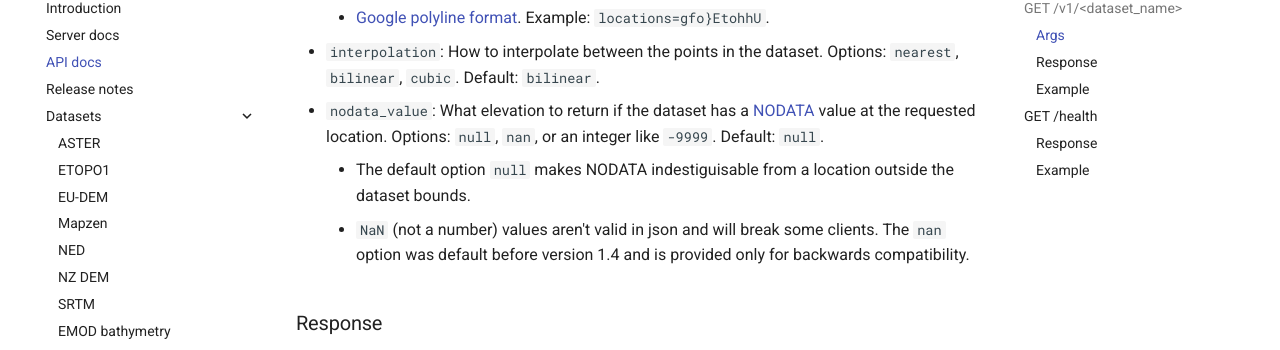
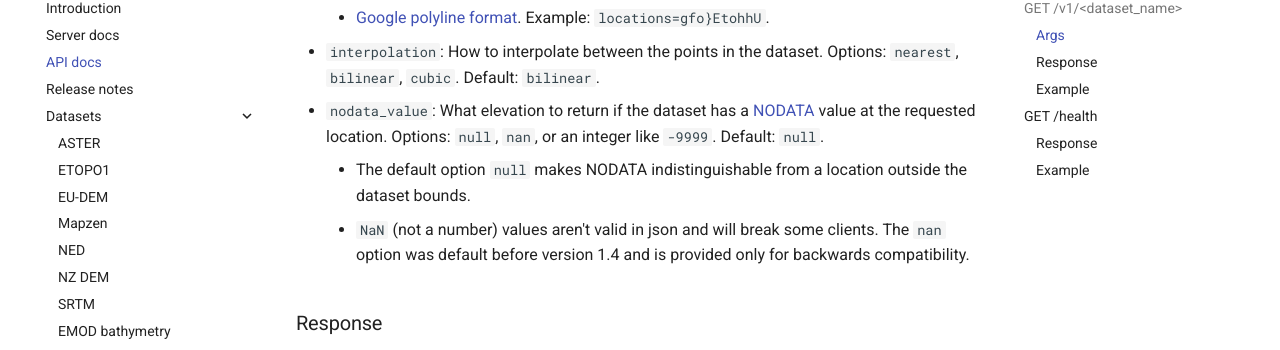
Before and after one commit to ajnisbet/opentopodata, an MkDocs documentation site: the page built from docs/api.md, in a window 1280 px wide and 900 px high, scrolled down 480 px. Shown: the part 100-450 px from the top of the window. Built offline with MkDocs 1.6.1 and Material for MkDocs 9.7.7, drawn with Linux system fonts in a browser that asks for light colours; comment, search, counter and statistics services are not loaded.

Commit message:
Minor fix (line 19)

```diff
--- a/docs/api.md
+++ b/docs/api.md
@@ -16,7 +16,7 @@ Latitudes and longitudes should be in `EPSG:4326` (also known as WGS-84 format),
     * [Google polyline format](https://developers.google.com/maps/documentation/utilities/polylinealgorithm). Example: `locations=gfo}EtohhU`.
 * `interpolation`: How to interpolate between the points in the dataset. Options: `nearest`, `bilinear`, `cubic`. Default: `bilinear`.
 * `nodata_value`: What elevation to return if the dataset has a [NODATA](https://desktop.arcgis.com/en/arcmap/10.3/manage-data/raster-and-images/nodata-in-raster-datasets.htm) value at the requested location. Options: `null`, `nan`, or an integer like `-9999`. Default: `null`.
-    * The default option `null` makes NODATA indestiguisable from a location outside the dataset bounds.
+    * The default option `null` makes NODATA indistinguishable from a location outside the dataset bounds.
     * `NaN` (not a number) values aren't valid in json and will break some clients. The `nan` option was default before version 1.4 and is provided only for backwards compatibility.
 
 
```
